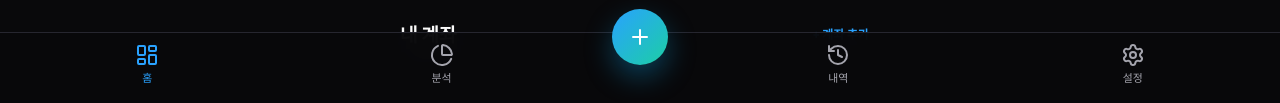
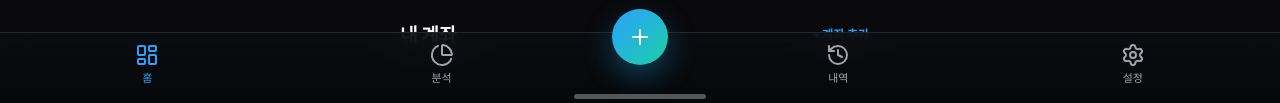
Before and after one commit to freemoon99/Asset-Management2, a plain HTML site: page index.html in a window 1280 px wide. Shown: the part 694-797 px from the top of the page. Drawn offline with nearby package versions, Linux system fonts and the light colour scheme.

Commit message:
Update index.html

```diff
--- a/index.html
+++ b/index.html
@@ -216,11 +216,34 @@
             align-items: flex-start;
             padding-top: 10px;
             padding-bottom: var(--safe-bottom);
-            background: rgba(9, 9, 11, 0.95);
+            background: linear-gradient(180deg, rgba(13, 14, 18, 0.88), rgba(6, 7, 9, 0.99));
             border-top: 1px solid var(--border);
             backdrop-filter: blur(22px);
             z-index: 100;
             transform: translateZ(0);
+        }
+        .bottom-nav::before {
+            content: "";
+            position: fixed;
+            left: 0;
+            right: 0;
+            bottom: calc(-1 * max(44px, var(--safe-bottom)));
+            height: max(44px, var(--safe-bottom));
+            background: #060709;
+            pointer-events: none;
+        }
+        .bottom-nav::after {
+            content: "";
+            position: absolute;
+            left: 50%;
+            bottom: max(7px, calc(var(--safe-bottom) - 21px));
+            width: 132px;
+            height: 5px;
+            border-radius: 999px;
+            transform: translateX(-50%);
+            background: rgba(255,255,255,0.44);
+            opacity: 0.72;
+            pointer-events: none;
         }
         .nav-item {
             width: 20%;
```
